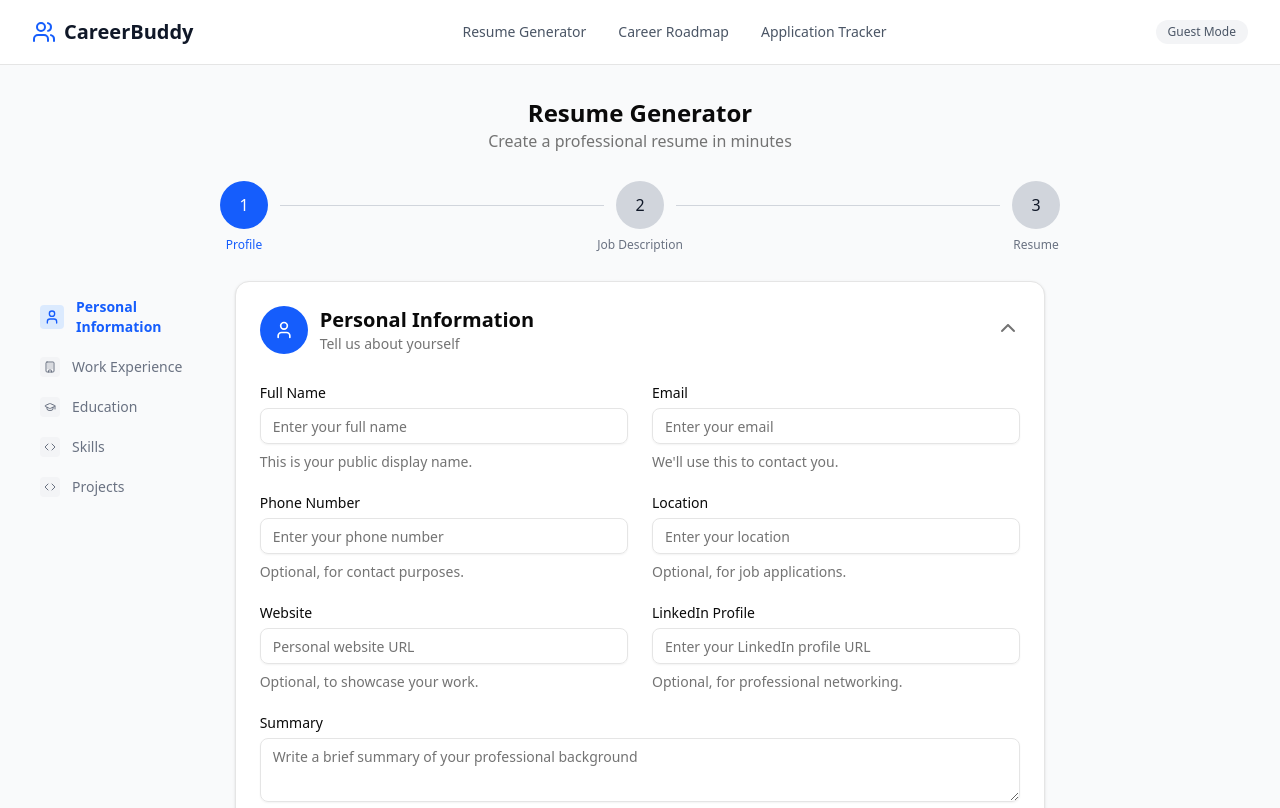
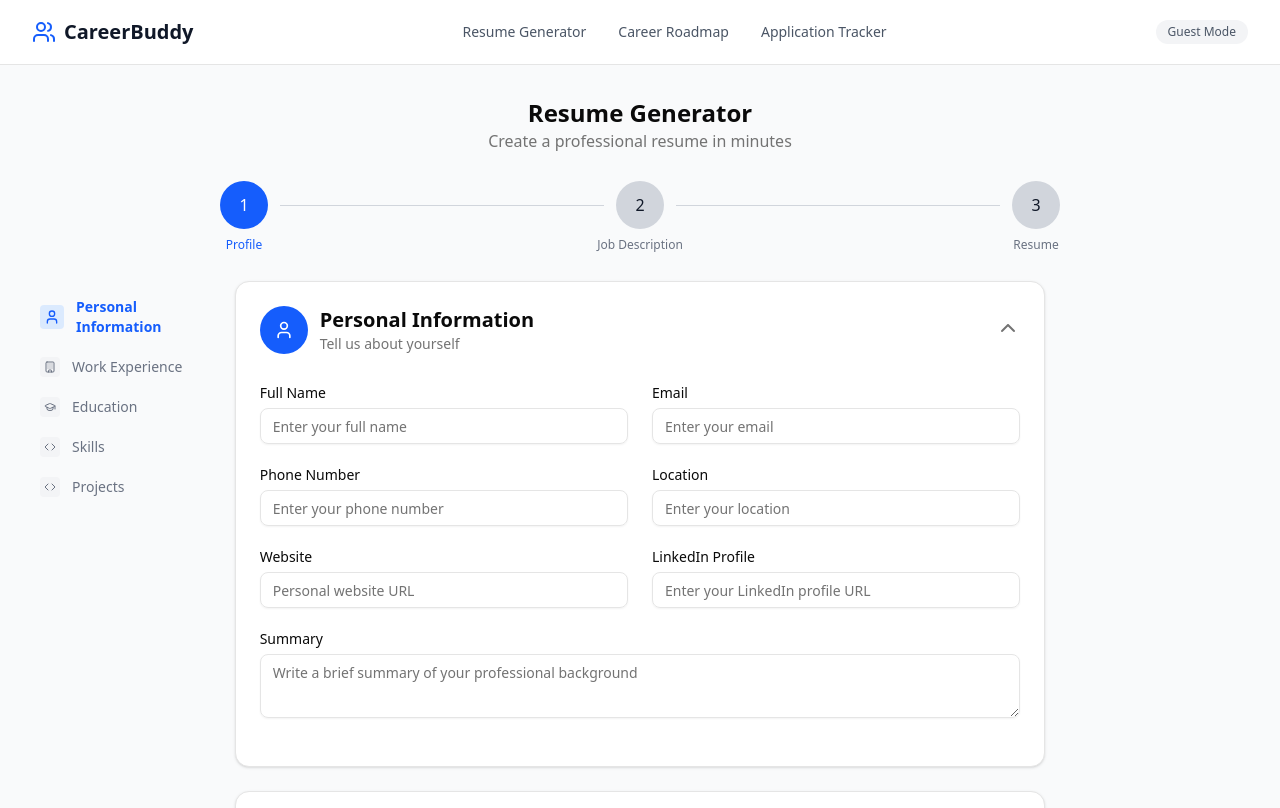
Before and after one commit to rishirajdhr/careerbuddy, a Next.js app: page /resume/profile in a window 1280 px wide. Shown: the top 808 px of the page. Built offline with nearby package versions, Linux system fonts and the light colour scheme.

Commit message:
removed helper messages

```diff
--- a/app/resume/profile/fields/personal-information.tsx
+++ b/app/resume/profile/fields/personal-information.tsx
@@ -24,9 +24,6 @@ export function NameField() {
                     <FormControl>
                         <Input placeholder="Enter your full name" {...field} />
                     </FormControl>
-                    <FormDescription>
-                        This is your public display name.
-                    </FormDescription>
                     <FormMessage />
                 </FormItem>
             )}
@@ -47,9 +44,6 @@ export function EmailField() {
                     <FormControl>
                         <Input placeholder="Enter your email" {...field} />
                     </FormControl>
-                    <FormDescription>
-                        We'll use this to contact you.
-                    </FormDescription>
                     <FormMessage />
                 </FormItem>
             )}
@@ -73,9 +67,6 @@ export function PhoneField() {
                             {...field}
                         />
                     </FormControl>
-                    <FormDescription>
-                        Optional, for contact purposes.
-                    </FormDescription>
                     <FormMessage />
                 </FormItem>
             )}
@@ -96,9 +87,6 @@ export function LocationField() {
                     <FormControl>
                         <Input placeholder="Enter your location" {...field} />
                     </FormControl>
-                    <FormDescription>
-                        Optional, for job applications.
-                    </FormDescription>
                     <FormMessage />
                 </FormItem>
             )}
@@ -122,9 +110,6 @@ export function SummaryField() {
                             {...field}
                         />
                     </FormControl>
-                    <FormDescription>
-                        A short introduction about your professional background.
-                    </FormDescription>
                     <FormMessage />
                 </FormItem>
             )}
@@ -145,9 +130,6 @@ export function WebsiteField() {
                     <FormControl>
                         <Input placeholder="Personal website URL" {...field} />
                     </FormControl>
-                    <FormDescription>
-                        Optional, to showcase your work.
-                    </FormDescription>
                     <FormMessage />
                 </FormItem>
             )}
@@ -171,9 +153,6 @@ export function LinkedInField() {
                             {...field}
                         />
                     </FormControl>
-                    <FormDescription>
-                        Optional, for professional networking.
-                    </FormDescription>
                     <FormMessage />
                 </FormItem>
             )}
```
Also changed, not shown: 1 other file (tests, documents, lock files or other folders).
